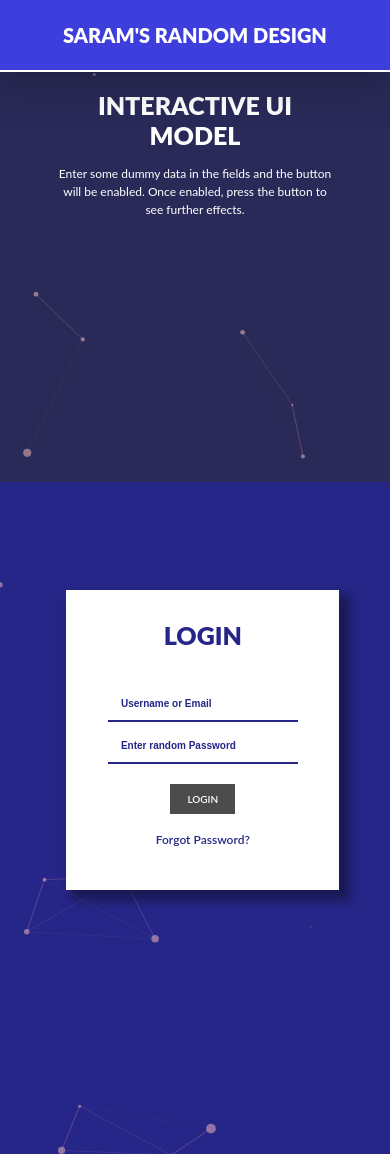
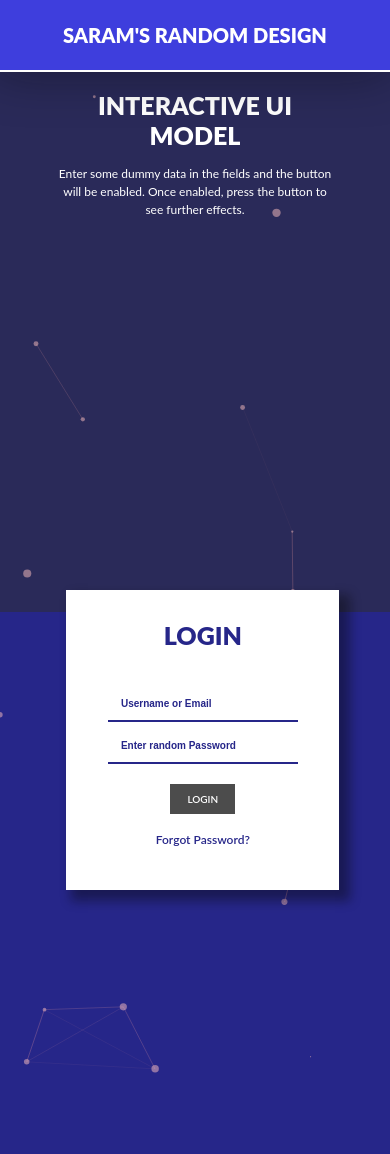
Before and after one commit to SaramCodes/Interactive-UI-Mockup, a Jekyll site: the page built from index.html, in a window 390 px wide. Built offline with Jekyll 4.4.1, drawn with Linux system fonts in a browser that asks for light colours; some web fonts are replaced.

Commit message:
overflow fixed and somo minor change

```diff
--- a/_sass/two-divs.sass
+++ b/_sass/two-divs.sass
@@ -144,7 +144,6 @@
         width: 100%
         position: absolute
         text-align: center
-        overflow-x: hidden
         .animate-para
             opacity: 0
             position: relative
@@ -184,7 +183,6 @@
         position: absolute
         top: 0%
         z-index: 7
-        overflow-x: hidden
 
     .behind-part
         height: 100vh
@@ -201,7 +199,6 @@
         top: 0%
         z-index: 2
         text-align: center
-        overflow-x: hidden
 
         h2
             margin-top: 70px
@@ -469,7 +466,6 @@
 
 @media screen and (max-width:580px)
     .container
-
         .behind-div
             .animate-para
                 font-size: 15px
@@ -483,10 +479,10 @@
             width: 100%
 
         .left
-            height: 38vh
+            height: 50vh
 
         .right
-            top: 38vh
+            top: 50vh
             height: 70vh
 
         .content
@@ -537,3 +533,14 @@
     .container
         .box
             height: 200vh
+
+@media screen and (max-height:650px)
+    .container
+        .behind-div
+            .mugshot
+                margin-top: 50px
+                height: 90px
+                width: 90px
+        .behind-box
+            h2
+                margin-top: 30px
```
